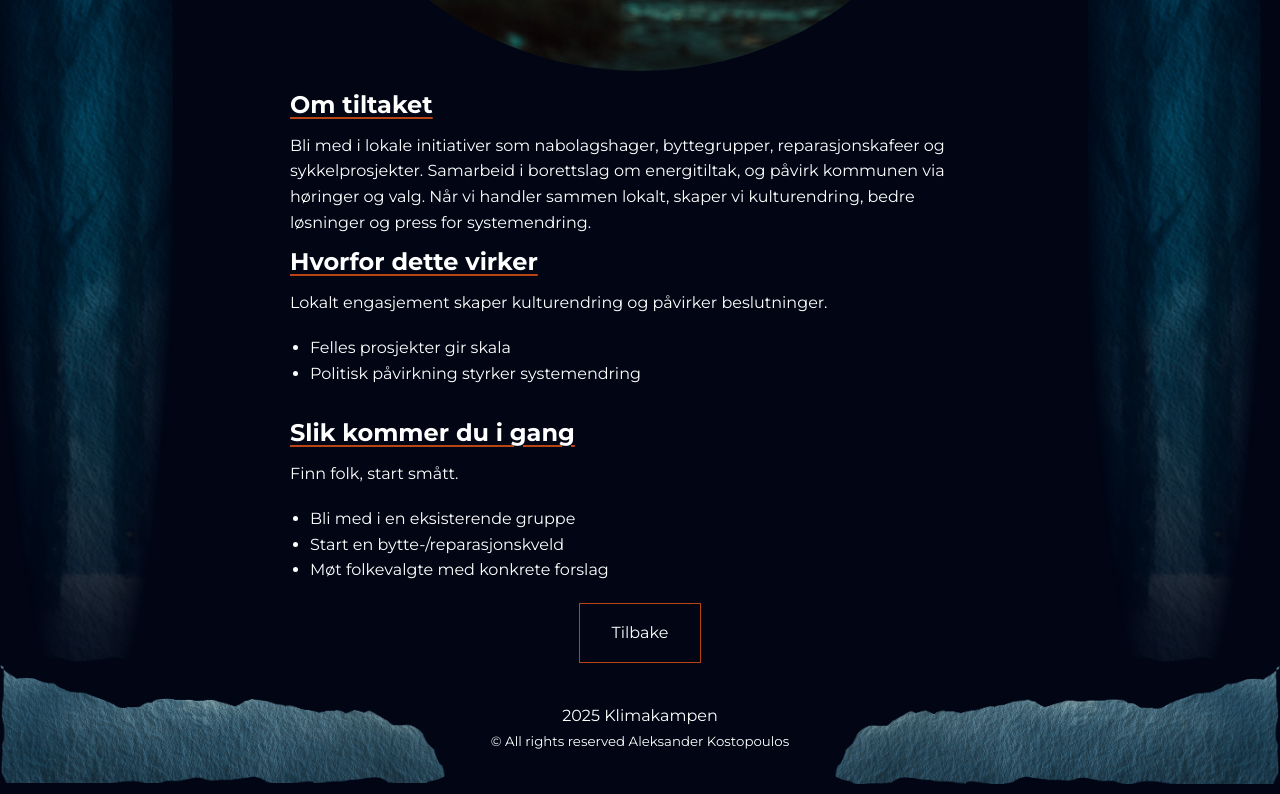
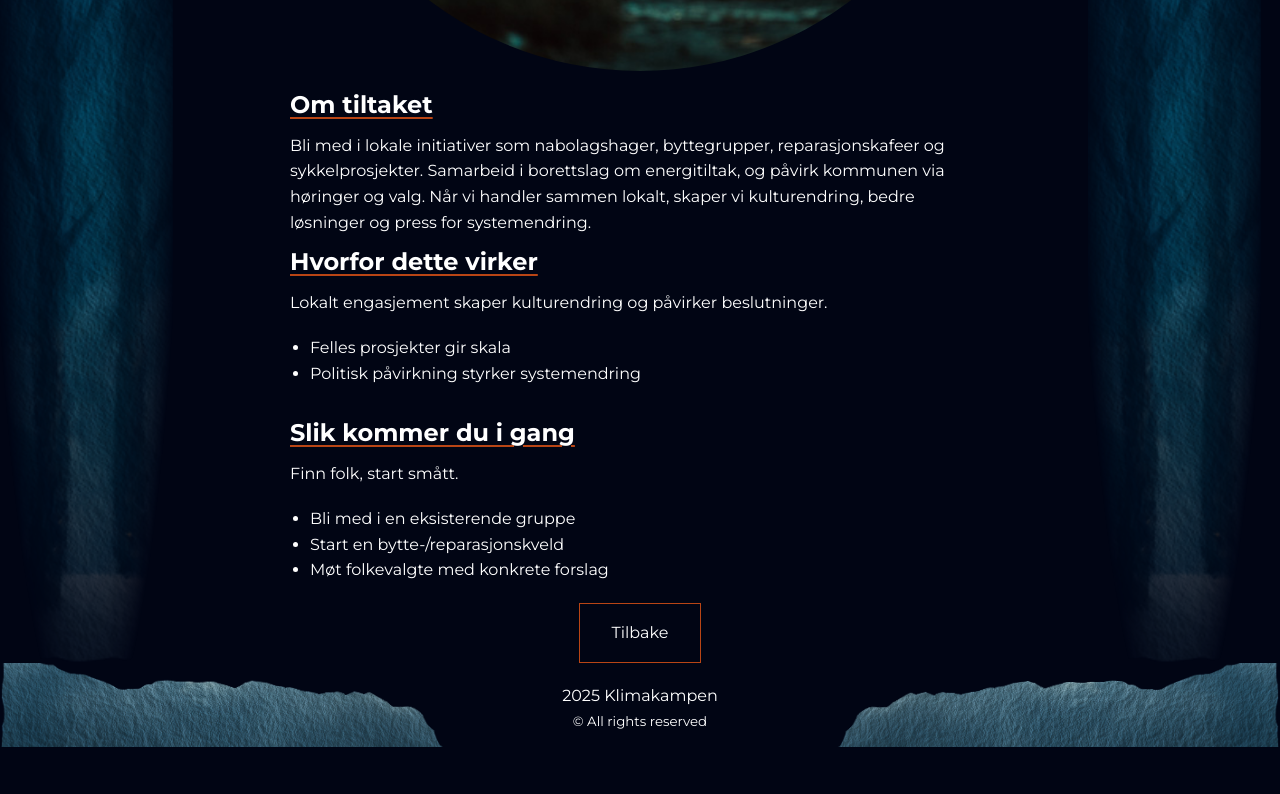
Before and after one commit to alekskosta/klimakampen, a Next.js app: page /klimatiltak/engasjer-deg-lokalt in a window 1280 px wide. Shown: the part 866-1660 px from the top of the page. After the commit the page ends 1620 px from the top, so only its background shows below. Built offline with nearby package versions, Linux system fonts and the light colour scheme.

Commit message:
bedre footer ?

```diff
--- a/components/layout/Footer.module.css
+++ b/components/layout/Footer.module.css
@@ -4,10 +4,7 @@
   display: flex;
   justify-content: center;
   align-items: center;
-  padding: 2.5rem;
-
-  /* box-shadow: rgba(50, 50, 93, 0.25) 0px 50px 100px -20px,
-    rgba(0, 0, 0, 0.3) 0px 30px 60px -30px; */
+  padding: 1.25rem;
 }
 
 .footerText {
--- a/components/layout/Footer.tsx
+++ b/components/layout/Footer.tsx
@@ -26,7 +26,7 @@ export default function Footer() {
 
       <div className={styles.footerText}>
         <p>{new Date().getFullYear()} Klimakampen</p>
-        <small> © All rights reserved Aleksander Kostopoulos</small>
+        <small> © All rights reserved</small>
       </div>
     </footer>
   );
```
